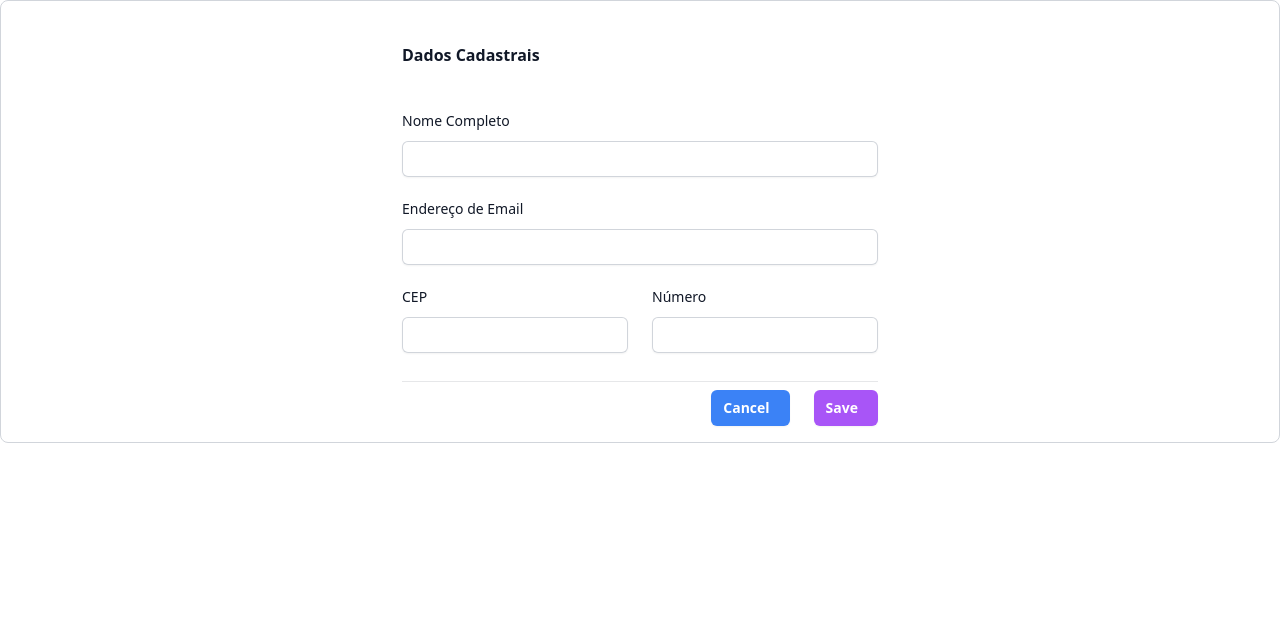
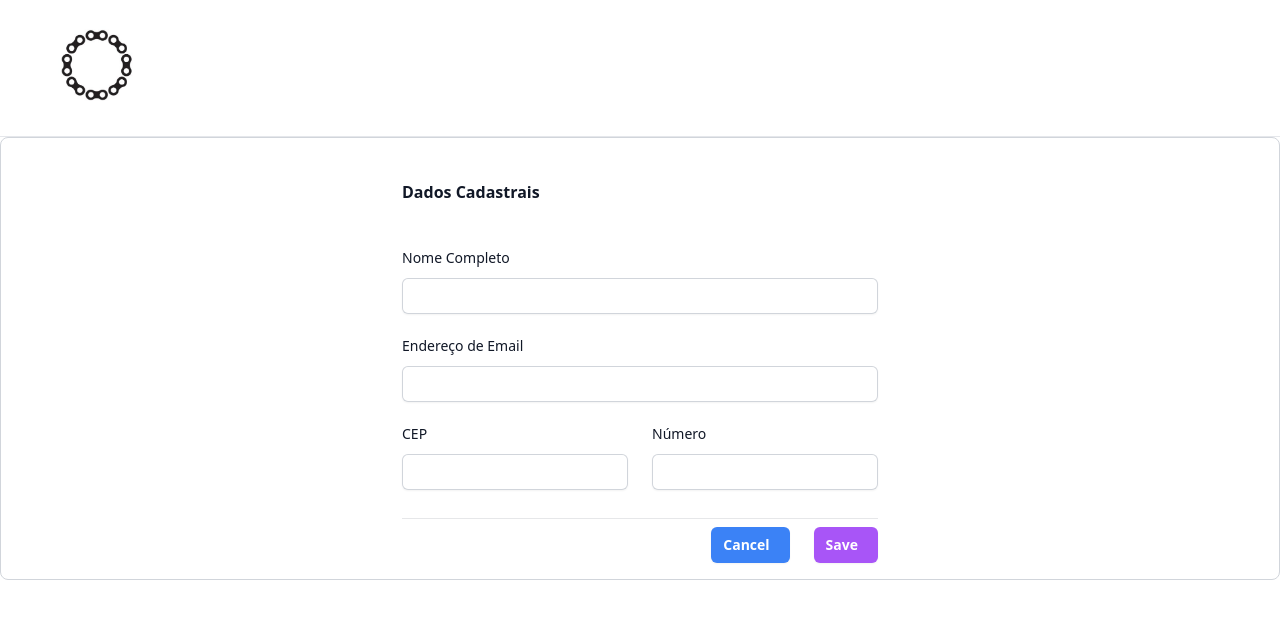
Before and after one commit to dsm-cefet-rj/ti-2024-1-grupo-10-1, a React (Vite) app in the folder frontend/: page /cadastro-cliente in a window 1280 px wide. Shown: the top 618 px of the page. Built offline with nearby package versions, Linux system fonts and the light colour scheme.

Commit message:
Update CadastroCliente.jsx
Ajuste na página

```diff
--- a/frontend/src/pages/CadastroCliente.jsx
+++ b/frontend/src/pages/CadastroCliente.jsx
@@ -1,17 +1,16 @@
 import FormCliente from "../components/FomCadastroCliente";
+import HeaderLogin from "../components/HeaderLogin";
 // import HeaderClientForm form "../components/HeaderClient";
 
 
+const CadastroCliente = () => {
+	return (
+	  <div>
+		  <HeaderLogin></HeaderLogin>
+		  <FormCliente></FormCliente>
+	  </div>
+	)
+  }
 
 
-function CadastroCliente() {
-
-
-
-	return (
-		<FormCliente></FormCliente>
-	)
-
-}
-
 export default CadastroCliente
```
